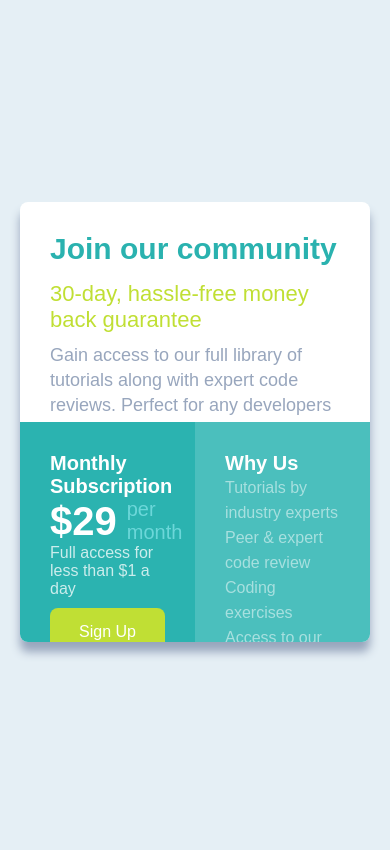
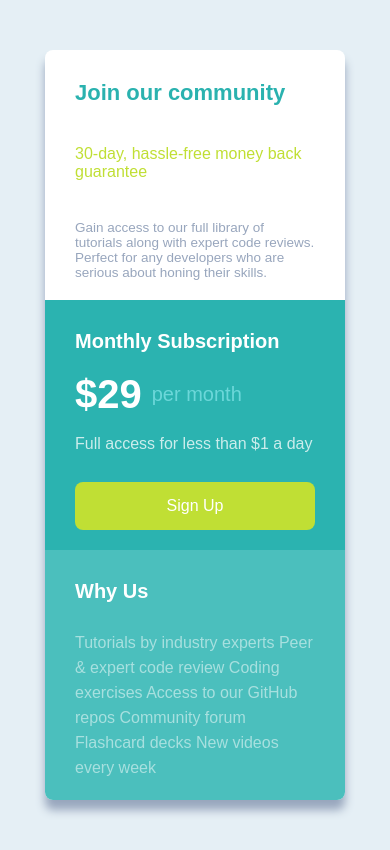
Before and after one commit to IBNODIL/Single-Price-Grid-Component, a plain HTML site: page index.html in a window 390 px wide. Drawn offline with Linux system fonts and the light colour scheme.

Commit message:
did responssive

```diff
--- a/styles/main.css
+++ b/styles/main.css
@@ -112,11 +112,35 @@ body{
   line-height: 25px;
 }
 
+@media only screen and (max-width: 780px){
+  .container{
+    width: 300px;
+  }
 
+  .card{
+    height: 250px;
+    padding-bottom: 20px;
+  }
 
-.for-colors{
-  color: hsl(179, 62%, 43%);
-  color: hsl(71, 73%, 54%);
-  color: hsl(204, 43%, 93%);
-  color: hsl(218, 22%, 67%);
+  .first-card h2{
+    font-size: 22px;
+  }
+
+  .first-card-first-text{
+    font-size: 16px;
+    margin: 0;
+  }
+
+  .first-card-second-text{
+    line-height: 15px;
+    font-size: 13.5px;
+  }
+
+  .second-and-third{
+    flex-direction: column;
+  }
+
+  .second, .third{
+    width: 100%;
+  }
 }
```
